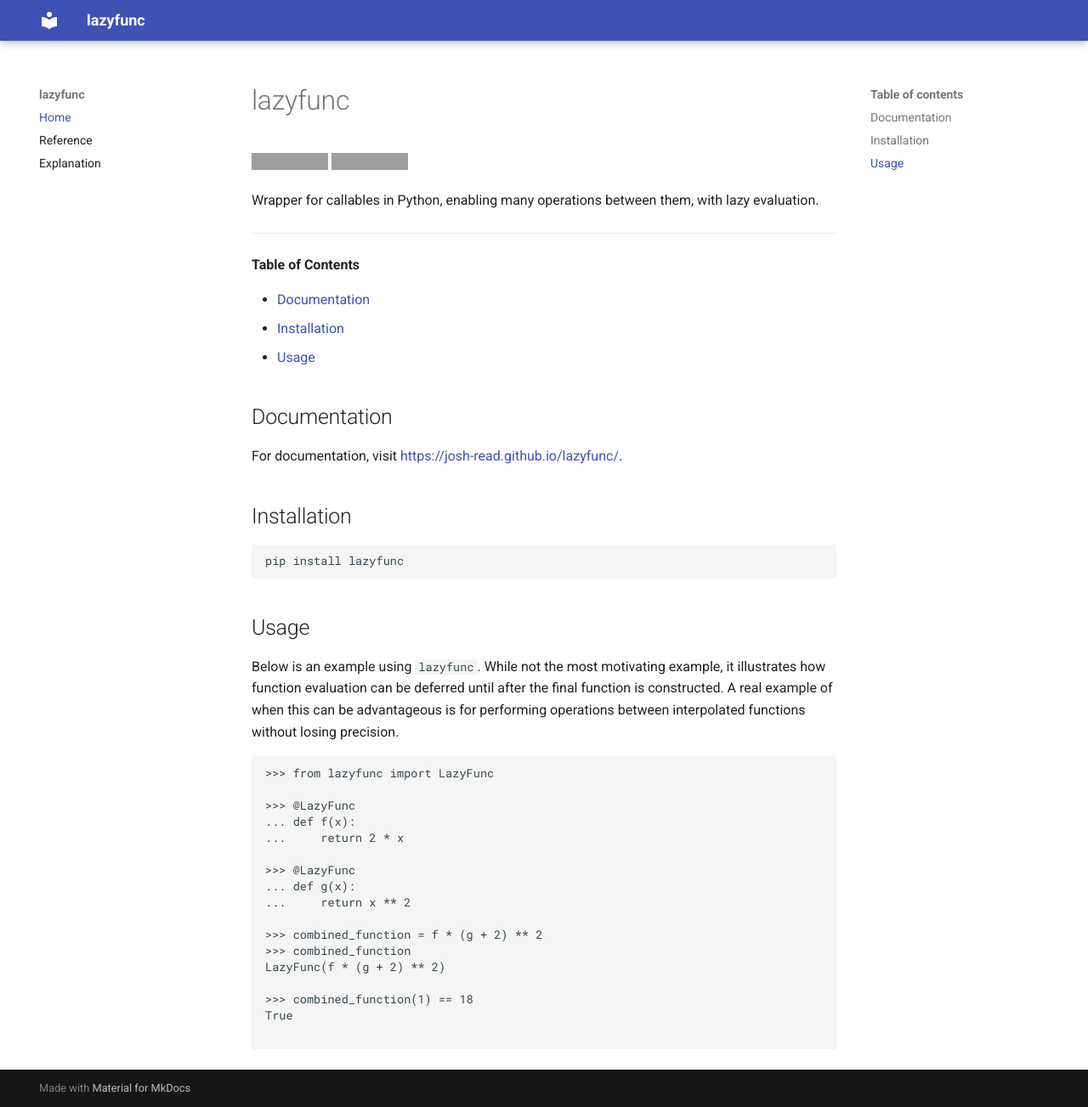
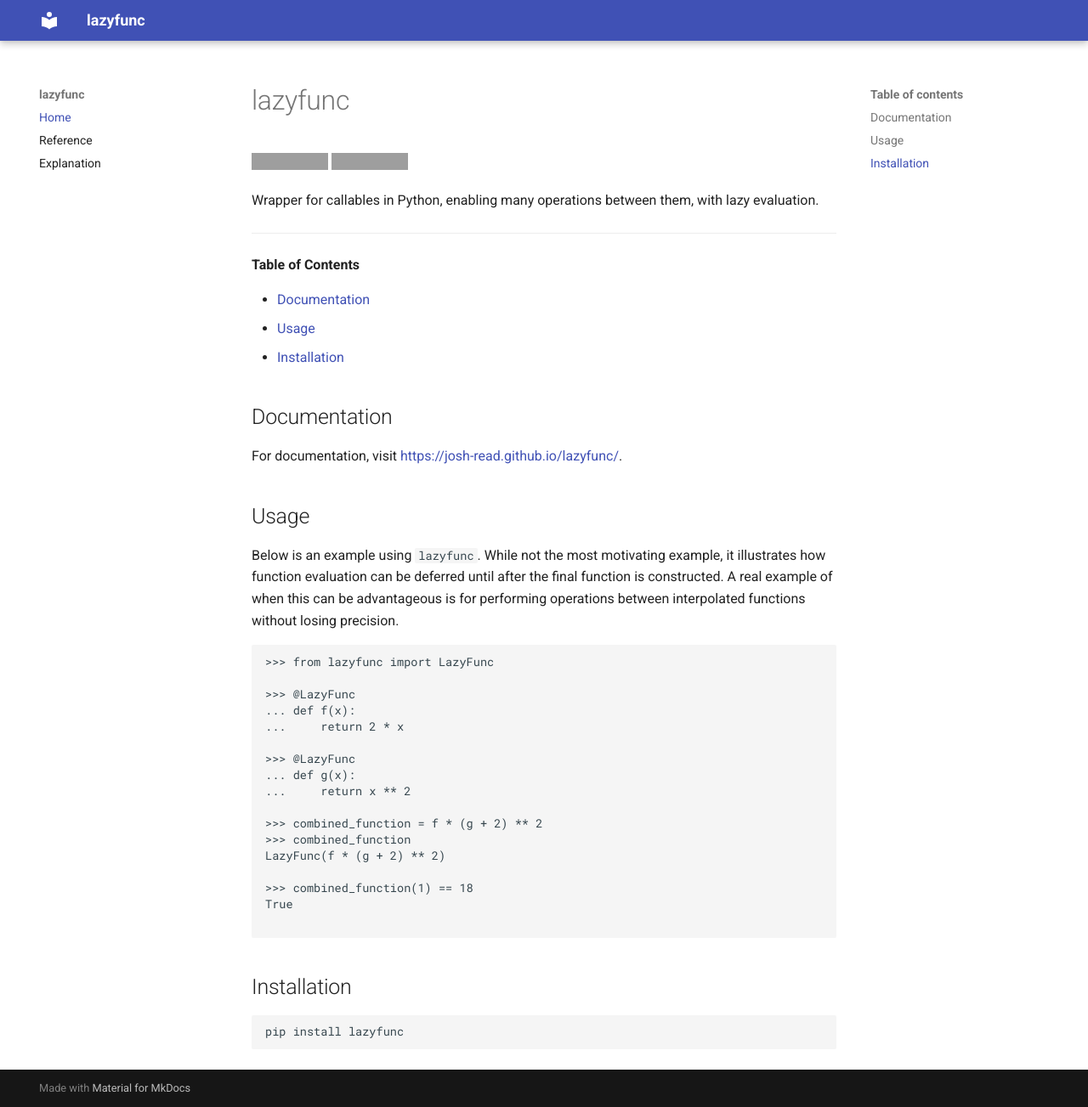
Before and after one commit to josh-read/lazyfunc, an MkDocs documentation site: the page built from docs/README.md, in a window 1280 px wide and 1303 px high. Shown: the whole window at 85% size. Built offline with MkDocs 1.6.1 and Material for MkDocs 9.7.7, drawn with Linux system fonts in a browser that asks for light colours; some of the changed lines change nothing that is shown; grey boxes are pictures that could not be loaded.

Commit message:
Swap installation and usage order in README.md

````diff
--- a/docs/README.md
+++ b/docs/README.md
@@ -10,18 +10,12 @@ Wrapper for callables in Python, enabling many operations between them, with laz
 **Table of Contents**
 
 - [Documentation](#documentation)
+- [Usage](#usage)
 - [Installation](#installation)
-- [Usage](#usage)
 
 ## Documentation
 
 For documentation, visit [https://josh-read.github.io/lazyfunc/](https://josh-read.github.io/lazyfunc/).
-
-## Installation
-
-```console
-pip install lazyfunc
-```
 
 ## Usage
 
@@ -48,3 +42,9 @@ LazyFunc(f * (g + 2) ** 2)
 True
 
 ```
+
+## Installation
+
+```console
+pip install lazyfunc
+```
````
